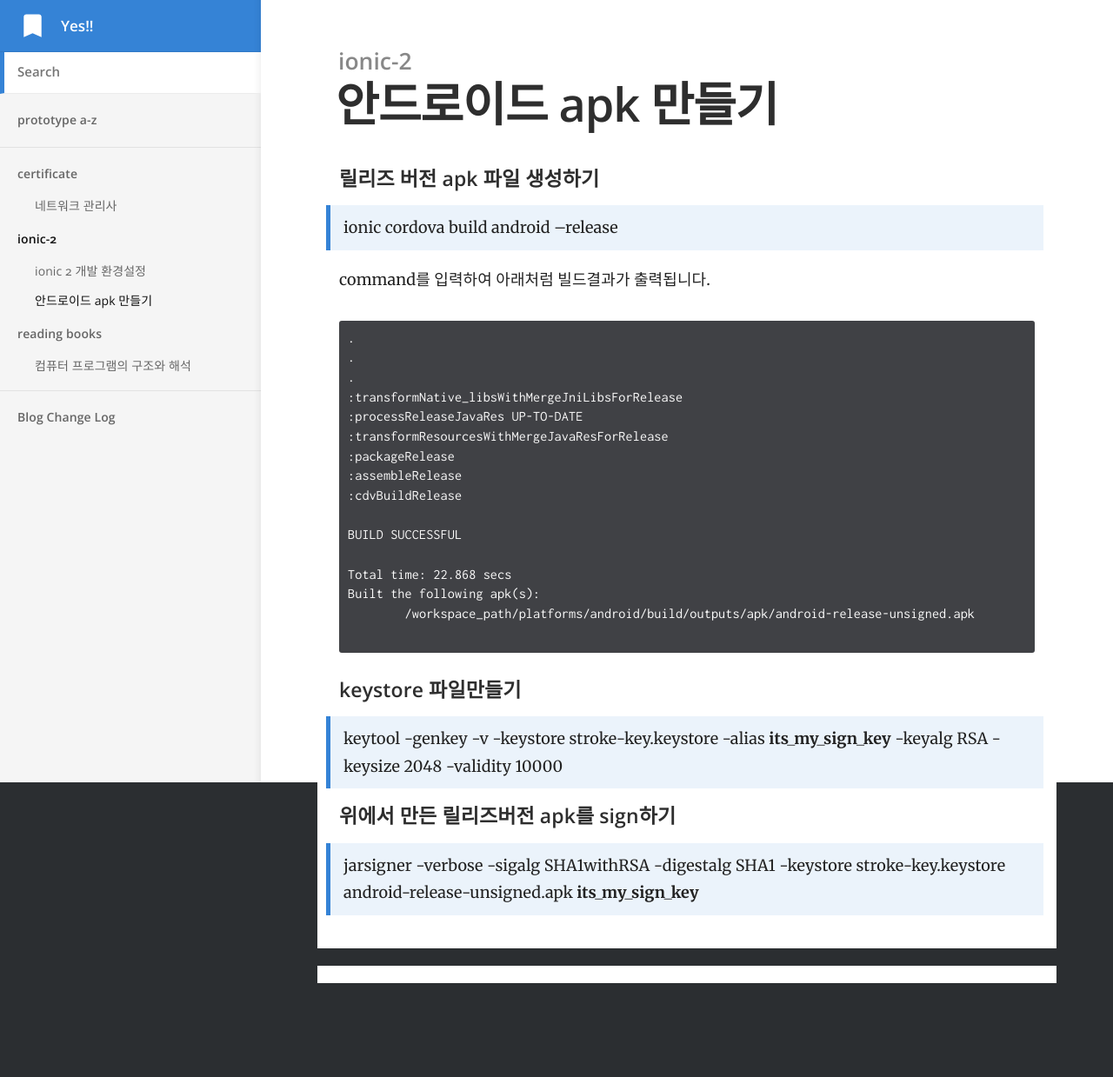
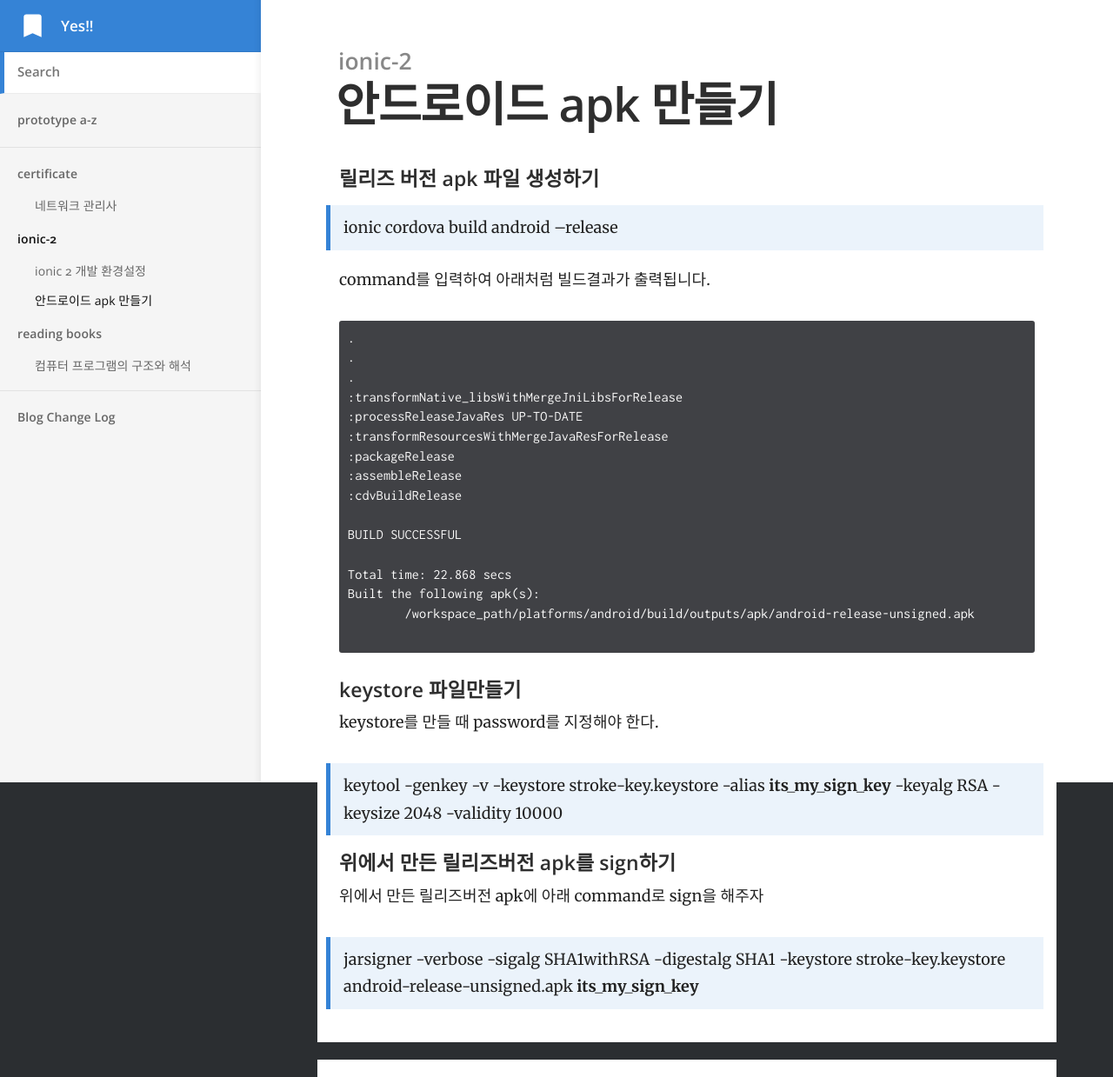
Before and after one commit to j2yes/j2yes.github.io, a Jekyll site: the page built from _docs/ionic-2/make-android-jar.md, in a window 1280 px wide. Shown: the whole page at 87% size. Built offline with Jekyll 4.4.1, drawn with Linux system fonts in a browser that asks for light colours; comment, search, counter and statistics services are not loaded; before the commit the page ends 1131 px from its top, so only the background shows below that.

Commit message:
Updated '_docs/ionic-2/make-android-jar.md' via CloudCannon

````diff
--- a/_docs/ionic-2/make-android-jar.md
+++ b/_docs/ionic-2/make-android-jar.md
@@ -31,7 +31,9 @@
 ```
 
 #### keystore 파일만들기
+keystore를 만들 때 password를 지정해야 한다.
 > keytool -genkey -v -keystore stroke-key.keystore -alias **its_my_sign_key** -keyalg RSA -keysize 2048 -validity 10000
 
 #### 위에서 만든 릴리즈버전 apk를 sign하기
+위에서 만든 릴리즈버전 apk에 아래 command로 sign을 해주자
 > jarsigner -verbose -sigalg SHA1withRSA -digestalg SHA1 -keystore stroke-key.keystore android-release-unsigned.apk **its_my_sign_key**
````
